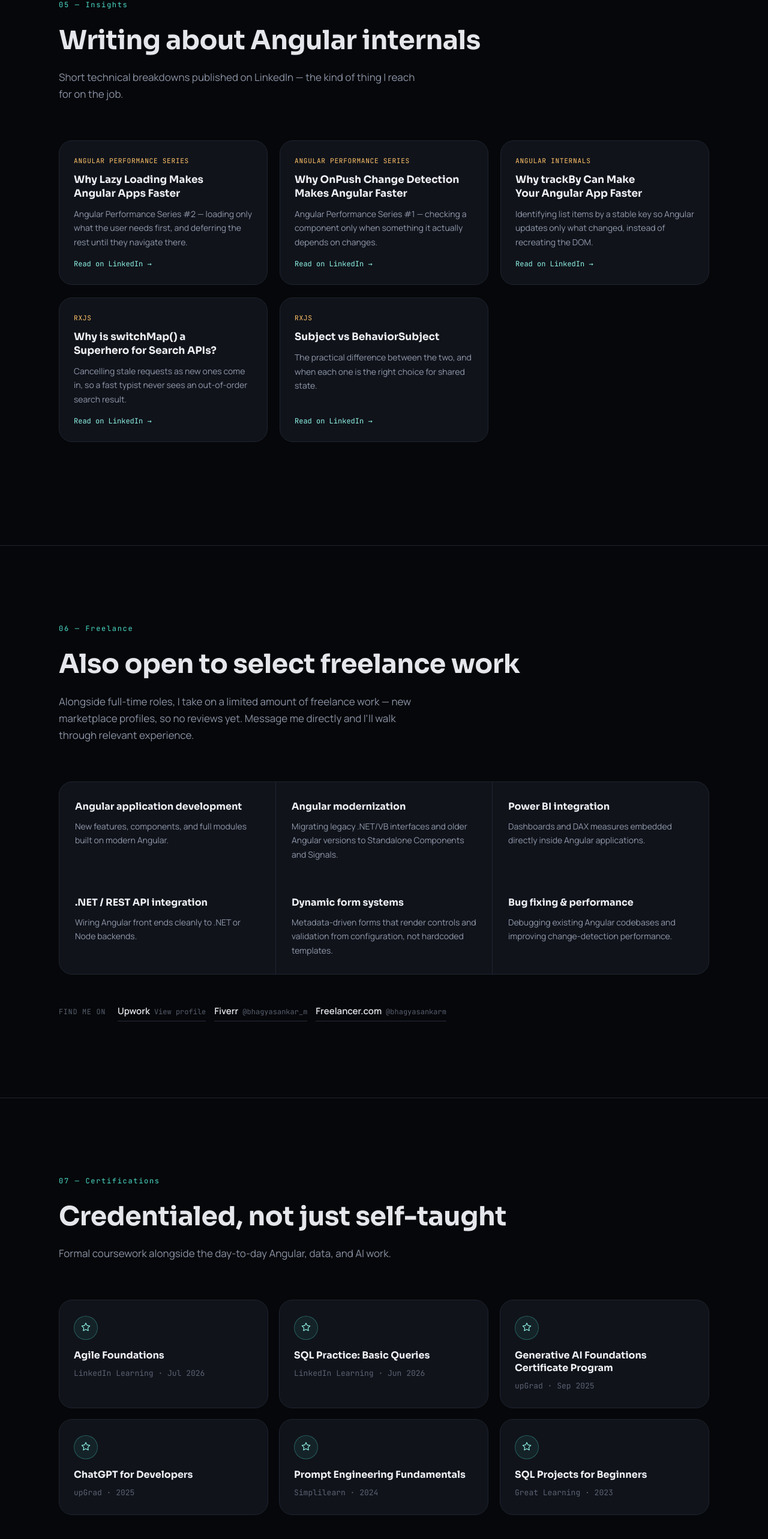
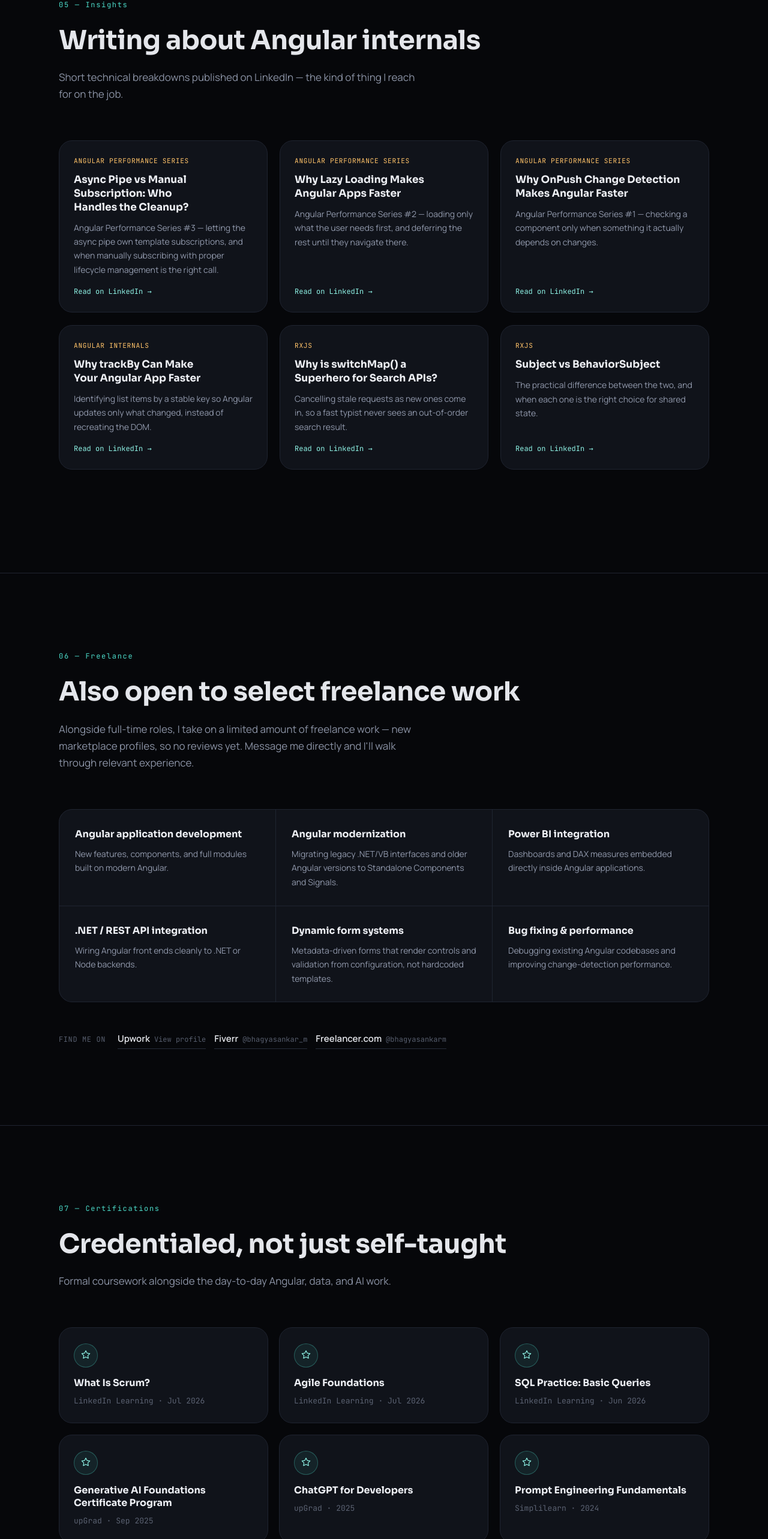
Before and after one commit to Bhagi0459/mbsportfolio, an Angular app: page / in a window 1280 px wide. Shown: the part 5774-8340 px from the top of the page at 60% size. Built offline with nearby package versions, Linux system fonts and the light colour scheme.

Commit message:
Add 'What Is Scrum?' certification and Async Pipe insight post

```diff
--- a/src/app/core/data/portfolio-content.ts
+++ b/src/app/core/data/portfolio-content.ts
@@ -246,6 +246,13 @@ export const CASE_STUDIES: readonly CaseStudy[] = [
 /** Real posts, verbatim titles from LinkedIn — no engagement metrics shown since not independently verifiable at build time. */
 export const INSIGHTS: readonly InsightPost[] = [
   {
+    title: 'Async Pipe vs Manual Subscription: Who Handles the Cleanup?',
+    excerpt:
+      'Angular Performance Series #3 — letting the async pipe own template subscriptions, and when manually subscribing with proper lifecycle management is the right call.',
+    url: 'https://www.linkedin.com/posts/bhagyasankarmaddela_angular-angularperformance-rxjs-share-7482661017030762496-UZkA/',
+    publishedLabel: 'Angular Performance Series',
+  },
+  {
     title: 'Why Lazy Loading Makes Angular Apps Faster',
     excerpt:
       'Angular Performance Series #2 — loading only what the user needs first, and deferring the rest until they navigate there.',
@@ -298,6 +305,7 @@ export const MARKETPLACE_PROFILES: readonly MarketplaceProfile[] = [
 ];
 
 export const CERTIFICATIONS: readonly Certification[] = [
+  { name: 'What Is Scrum?', issuer: 'LinkedIn Learning', period: 'Jul 2026' },
   { name: 'Agile Foundations', issuer: 'LinkedIn Learning', period: 'Jul 2026' },
   { name: 'SQL Practice: Basic Queries', issuer: 'LinkedIn Learning', period: 'Jun 2026' },
   { name: 'Generative AI Foundations Certificate Program', issuer: 'upGrad', period: 'Sep 2025' },
--- a/src/index.html
+++ b/src/index.html
@@ -7,7 +7,8 @@
   <base href="/">
   <meta name="viewport" content="width=device-width, initial-scale=1">
   <meta name="theme-color" content="#06070a">
-  <link rel="icon" type="image/x-icon" href="favicon.ico">
+  <link rel="icon" type="image/svg+xml" href="favicon.svg">
+  <link rel="alternate icon" type="image/x-icon" href="favicon.ico">
 
   <!-- Open Graph -->
   <meta property="og:type" content="website">
```
Also changed, not shown: public/favicon.svg (added).
